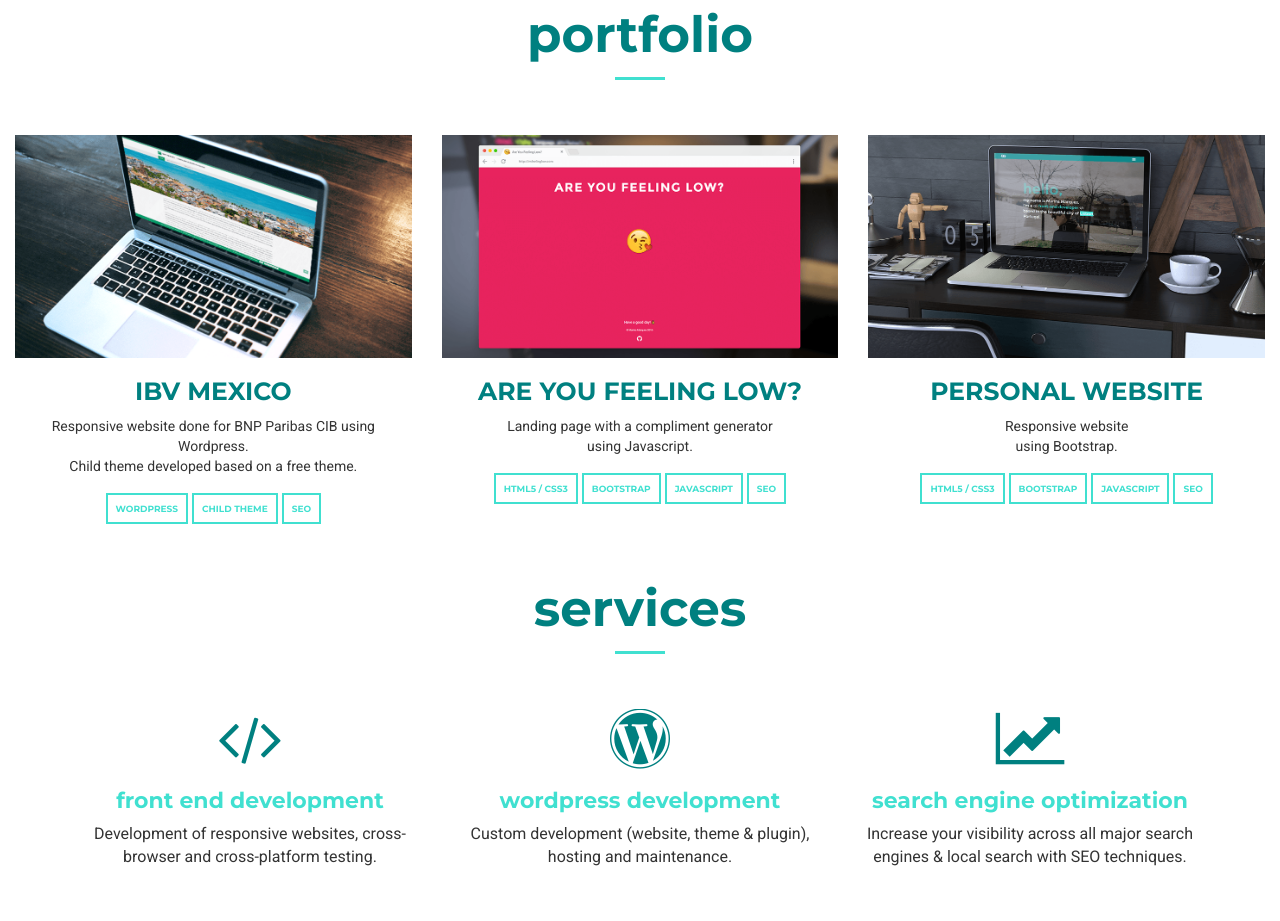
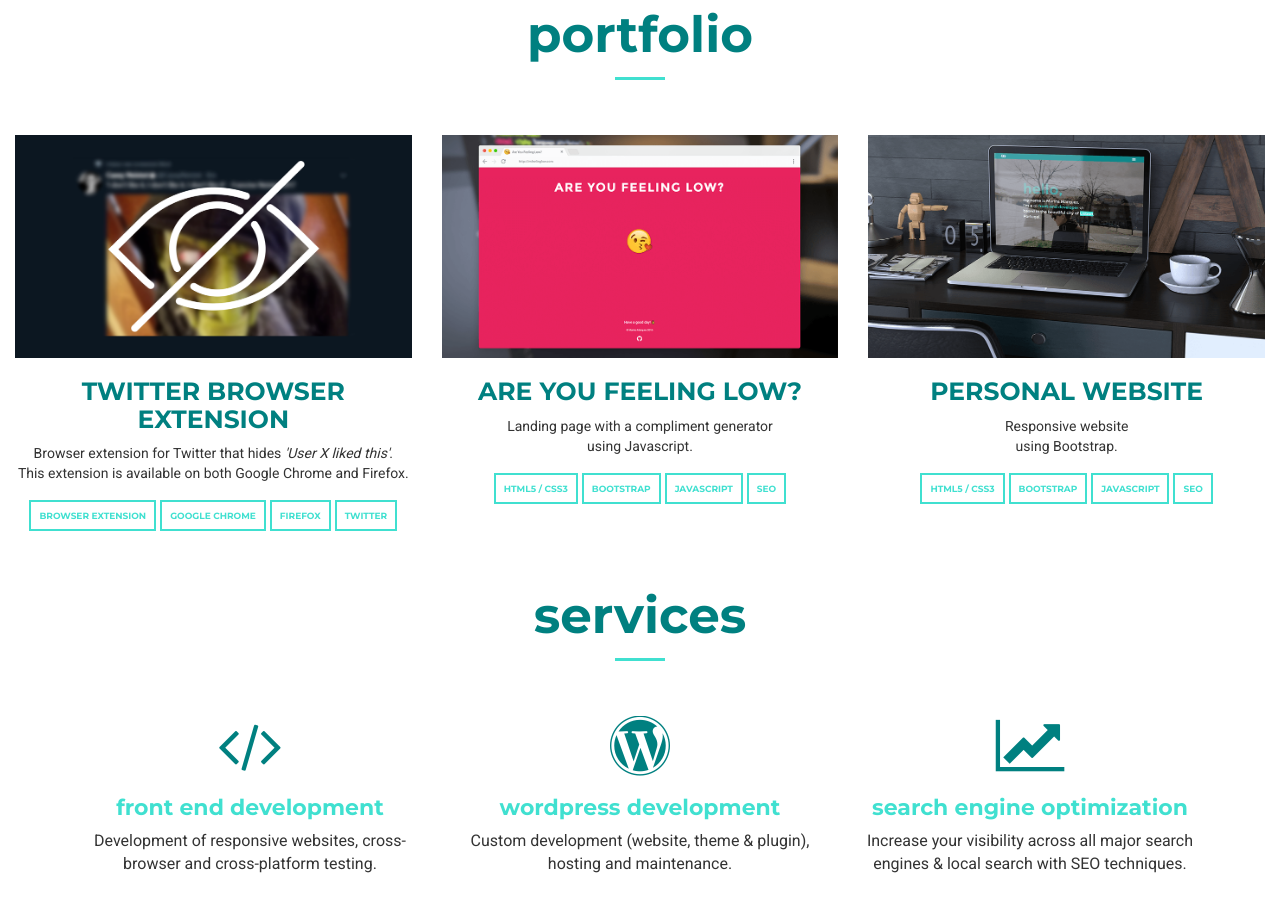
Before and after one commit to shvvffle/marinamarques.pt, a plain HTML site: page index.html in a window 1280 px wide. Shown: the part 2400-3321 px from the top of the page. Drawn offline with Linux system fonts and the light colour scheme; files whose address does not match are found by name.

Commit message:
portfolio update - adds twitter extension

```diff
--- a/index.html
+++ b/index.html
@@ -273,22 +273,23 @@
                 <div class="col-sm-6 col-md-4 grid-portfolio">
                     <div class="portfolio-item-ct">
                         <div class="thumbnail">
-                            <img src="img/work-ibvmx.png" alt="Portfolio - IBV MEXICO" class="img-responsive">
+                            <img src="img/work-twitter-extension.png" alt="Portfolio - TWITTER BROWSER EXTENSION FOR GOOGLE CHROME AND FIREFOX" class="img-responsive">
                             <div class="textbox-portfolio">
                                 <div class="button-weblink">
-                                    <a href="https://ibv-mx.bnpparibas.com/" alt="Portfolio - IBV MEXICO" target="_blank"><span class="fa fa-link portfolio-link" aria-hidden="true"></span></a>
+                                    <a href="https://github.com/shvvffle/browser-extension-hide-suggested-activity-tweets" alt="Portfolio - TWITTER BROWSER EXTENSION FOR GOOGLE CHROME AND FIREFOX" target="_blank"><span class="fa fa-link portfolio-link" aria-hidden="true"></span></a>
                                 </div>
                             </div>
                         </div>
                         <div class="caption portfolio-details">
-                            <h3>IBV MEXICO</h3>
-                            <p>Responsive website done for BNP Paribas CIB using Wordpress.
-                                <br> Child theme developed based on a free theme.
+                            <h3>TWITTER BROWSER EXTENSION</h3>
+                            <p>Browser extension for Twitter that hides <i>'User X liked this'</i>.
+                                <br> This extension is available on both Google Chrome and Firefox.
                             </p>
                             <ul class="portfolio-tags">
-                                <li class="portfolio-tag">WORDPRESS</li>
-                                <li class="portfolio-tag">CHILD THEME</li>
-                                <li class="portfolio-tag">SEO</li>
+                                <li class="portfolio-tag">BROWSER EXTENSION</li>
+                                <li class="portfolio-tag">GOOGLE CHROME</li>
+                                <li class="portfolio-tag">FIREFOX</li>
+                                <li class="portfolio-tag">TWITTER</li>
                             </ul>
                         </div>
                     </div>
```
Also changed, not shown: img/work-twitter-extension.png (added).
